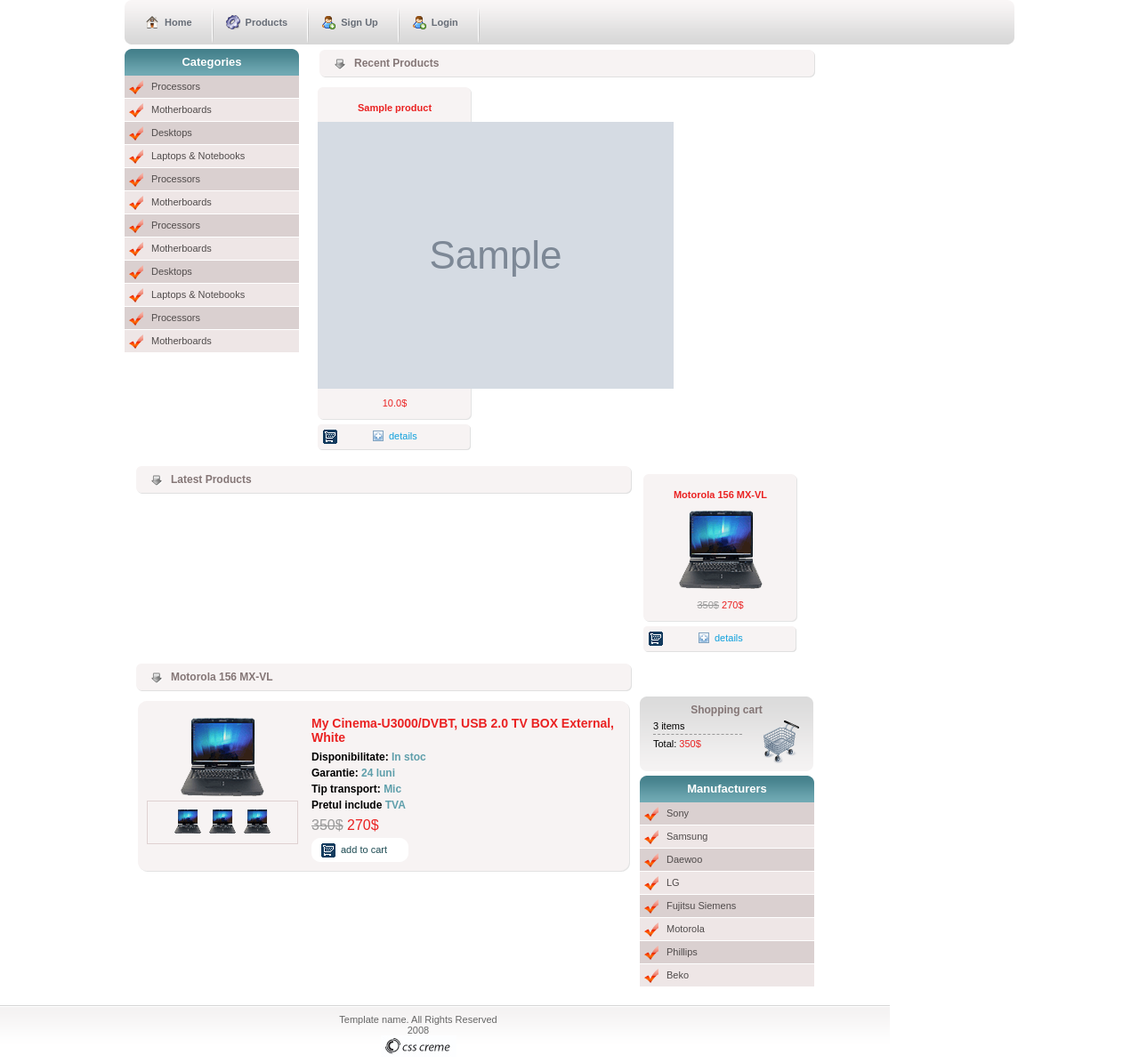
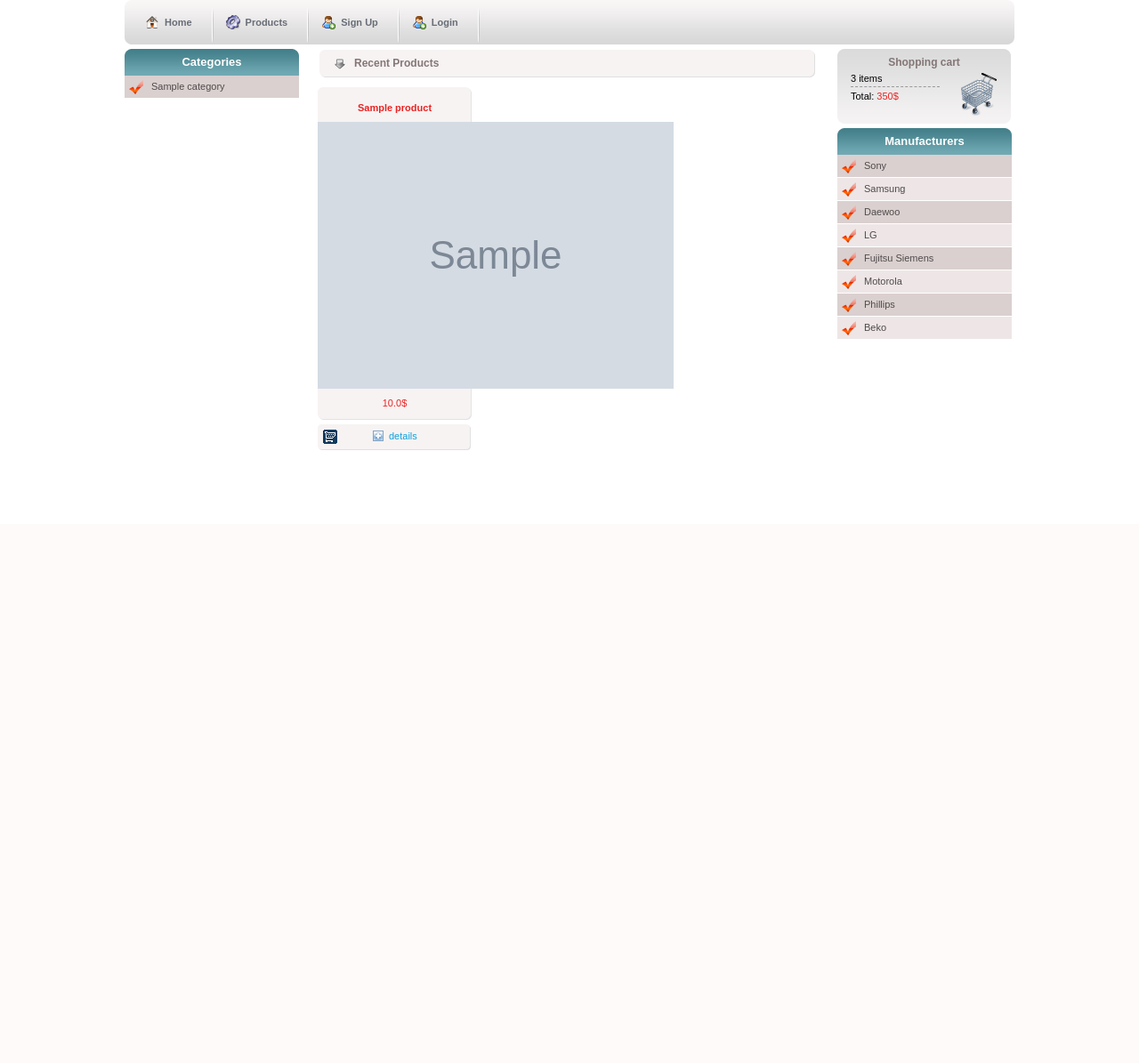
Before and after one commit to ironsteel/yaos, a Django app: page / in a window 1280 px wide. Shown: the part 211-1406 px from the top of the page at 89% size. After the commit the page ends 717 px from the top, so only its background shows below. Run offline with Django 3.2, Linux system fonts and the light colour scheme; tables that the repository leaves empty hold one stand-in row (values such as "Sample post"); grey boxes marked "Sample" are stand-in pictures; parts of the project's set-up code (start-up, migrations or seed data) failed here and were passed over.

Commit message:
Added category list in base index.html template

```diff
--- a/templates/index.html
+++ b/templates/index.html
@@ -60,30 +60,17 @@
     <div class="title_box">Categories</div>
 
         <ul class="left_menu">
-        <li class="odd"><a href="services.html">Processors</a></li>
-        <li class="even"><a href="services.html">Motherboards</a></li>
-         <li class="odd"><a href="services.html">Desktops</a></li>
-        <li class="even"><a href="services.html">Laptops & Notebooks</a></li>
-         <li class="odd"><a href="services.html">Processors</a></li>
-         <li class="even"><a href="services.html">Motherboards</a></li>
-        <li class="odd"><a href="services.html">Processors</a></li>
-        <li class="even"><a href="services.html">Motherboards</a></li>
-         <li class="odd"><a href="services.html">Desktops</a></li>
-        <li class="even"><a href="services.html">Laptops & Notebooks</a></li>
-         <li class="odd"><a href="services.html">Processors</a></li>
-         <li class="even"><a href="services.html">Motherboards</a></li>
+        {% for category in categories %}
+        <li class="odd"><a href="/products/category/{{ category.name }}">{{ category.name }}</a></li>
+        {% endfor %}
         </ul>
-
-
-
-
    </div><!-- end of left content -->
 
 
    <div class="center_content">
        {% block content %}
        {% endblock %}
-   	<div class="center_title_bar">Latest Products</div>
+   	<!--<div class="center_title_bar">Latest Products</div>
 
     	<div class="prod_box">
         	<div class="top_prod_box"></div>
@@ -135,7 +122,7 @@
             <div class="bottom_prod_box_big"></div>
         </div>
 
-
+        -->
 
 
    </div><!-- end of center content -->
@@ -179,24 +166,6 @@
 
 
    </div><!-- end of main content -->
-
-
-
-   <div class="footer">
-
-
-        <div class="left_footer">
-        </div>
-
-        <div class="center_footer">
-        Template name. All Rights Reserved 2008<br />
-        <a href="http://csscreme.com/freecsstemplates/" title="free templates"><img src="{{ STATIC_URL }}/images/csscreme.jpg" alt="free templates" title="free templates" border="0" /></a><br />
-        </div>
-
-
-   </div>
-
-
 </div>
 <!-- end of main_container -->
 </body>
```
